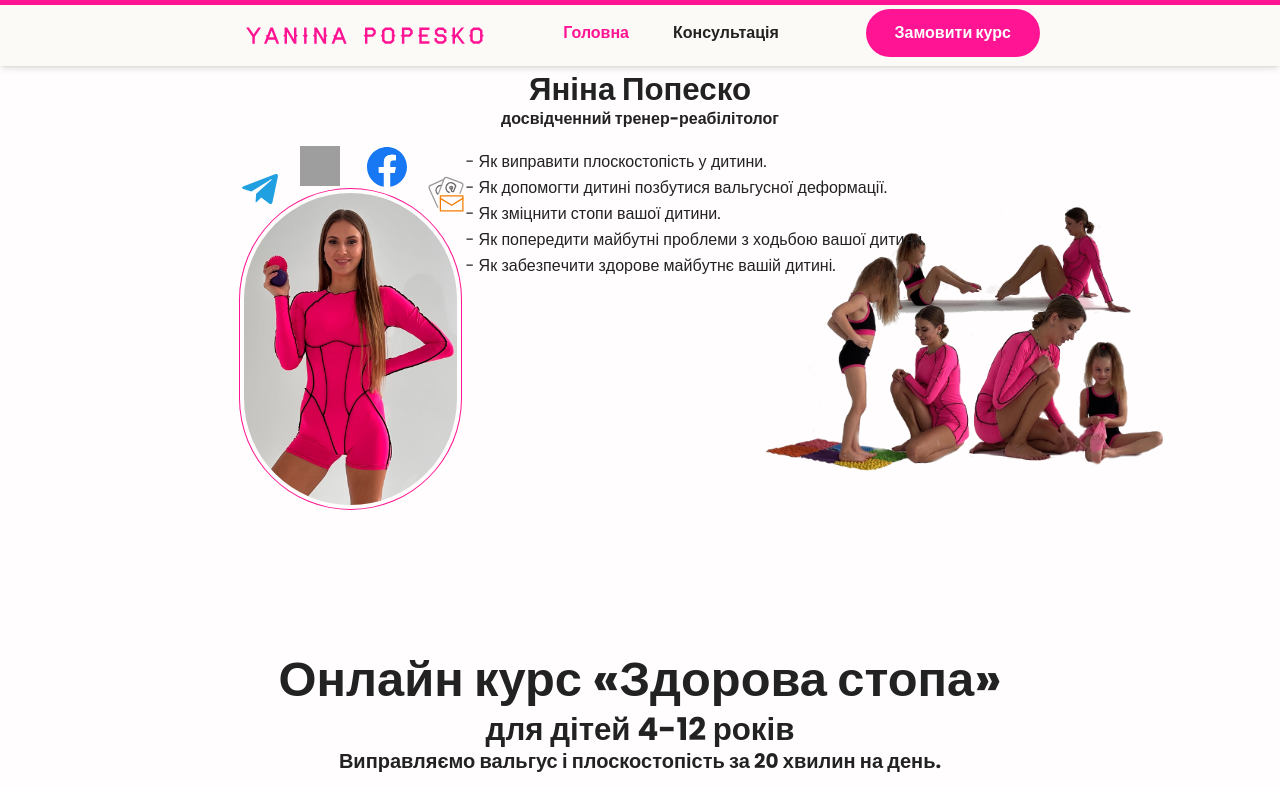
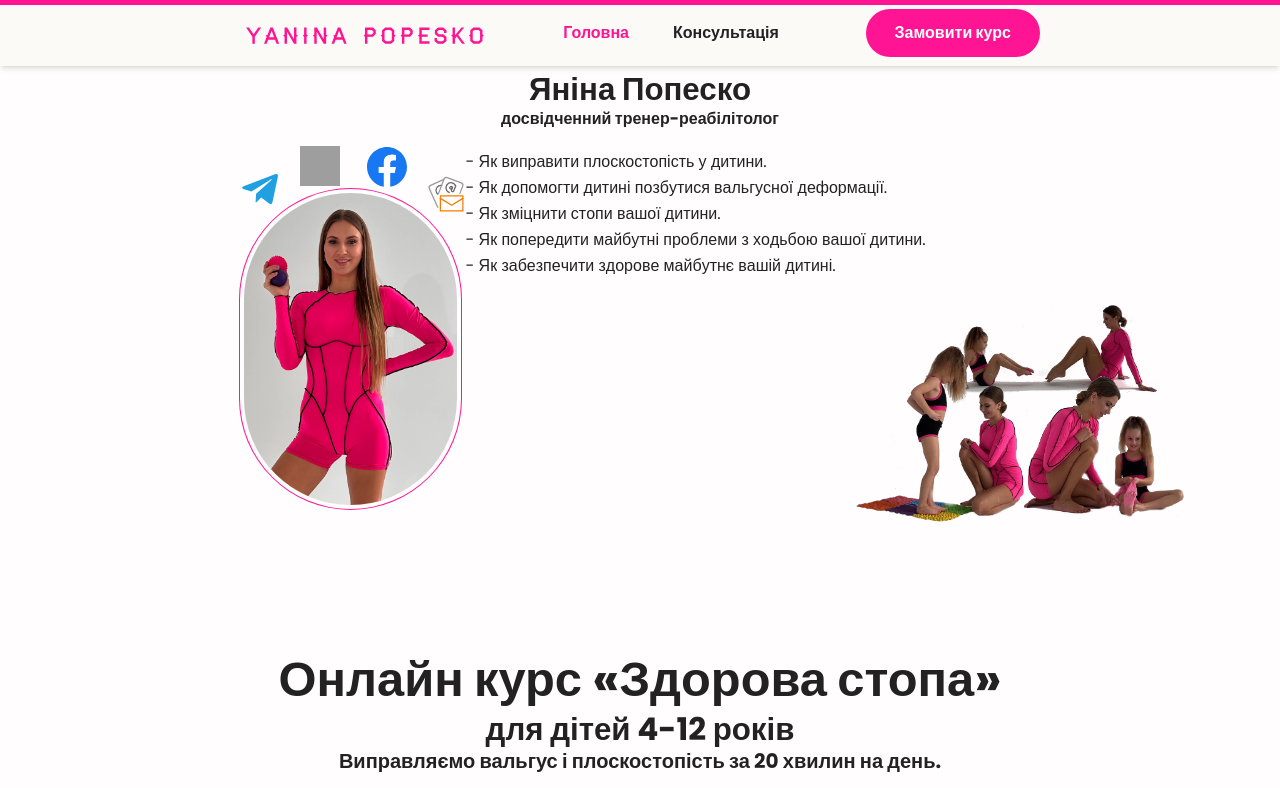
Before and after one commit to pussbb/nextjs-yanina, a Next.js app: page / in a window 1280 px wide. Shown: the top 788 px of the page. Built offline with nearby package versions, Linux system fonts and the light colour scheme; grey boxes are pictures that could not be loaded; what tailwind-bootstrap-grid would draw is missing.

Commit message:
small ui fixes

```diff
--- a/app/Sections/YaninaPortfolio.tsx
+++ b/app/Sections/YaninaPortfolio.tsx
@@ -72,6 +72,7 @@ export const YaninaPortfolio = () => {
                                     opacity: 1,
                                     scale: 1,
                                     transition: {
+                                        delay: 0.5,
                                         duration: 0.1,
                                         staggerChildren: 0.1,
                                     },
@@ -97,6 +98,7 @@ export const YaninaPortfolio = () => {
                                     opacity: 1,
                                     scale: 1,
                                     transition: {
+                                        delay: 0.5,
                                         duration: 0.1,
                                         staggerChildren: 0.1,
                                     },
@@ -118,6 +120,7 @@ export const YaninaPortfolio = () => {
                                     opacity: 1,
                                     scale: 1,
                                     transition: {
+                                        delay: 0.5,
                                         duration: 0.1,
                                         staggerChildren: 0.1,
                                     },
@@ -140,6 +143,7 @@ export const YaninaPortfolio = () => {
                                     opacity: 1,
                                     scale: 1,
                                     transition: {
+                                        delay: 0.5,
                                         duration: 0.1,
                                         staggerChildren: 0.1,
                                     },
@@ -173,6 +177,7 @@ export const YaninaPortfolio = () => {
                                 type: "smooth",
                                 repeatType: "mirror",
                                 duration: 0.1,
+                                delay: 0.5
                                 //repeat: Infinity,
                             }}/>
 
--- a/styles/style.scss
+++ b/styles/style.scss
@@ -42,7 +42,7 @@ li .check-mark {
   background-position: bottom right;
   background-position-y: 4rem;
   background-image: url("/portfolio/yanina3.webp");
-  animation: animatedBackground 2s linear alternate;
+  animation: animatedBackground 4s linear alternate;
 }
 
 @media (max-width: 1400px) {
@@ -63,6 +63,12 @@ li .check-mark {
   .collage {
     background-size: 468px;
     background-position-y: 8rem;
+  }
+}
+@media (max-width: 1300px) {
+  .collage {
+    background-size: 468px;
+    background-position-y: 15rem;
   }
 }
 @media (max-width: 500px) {
```
